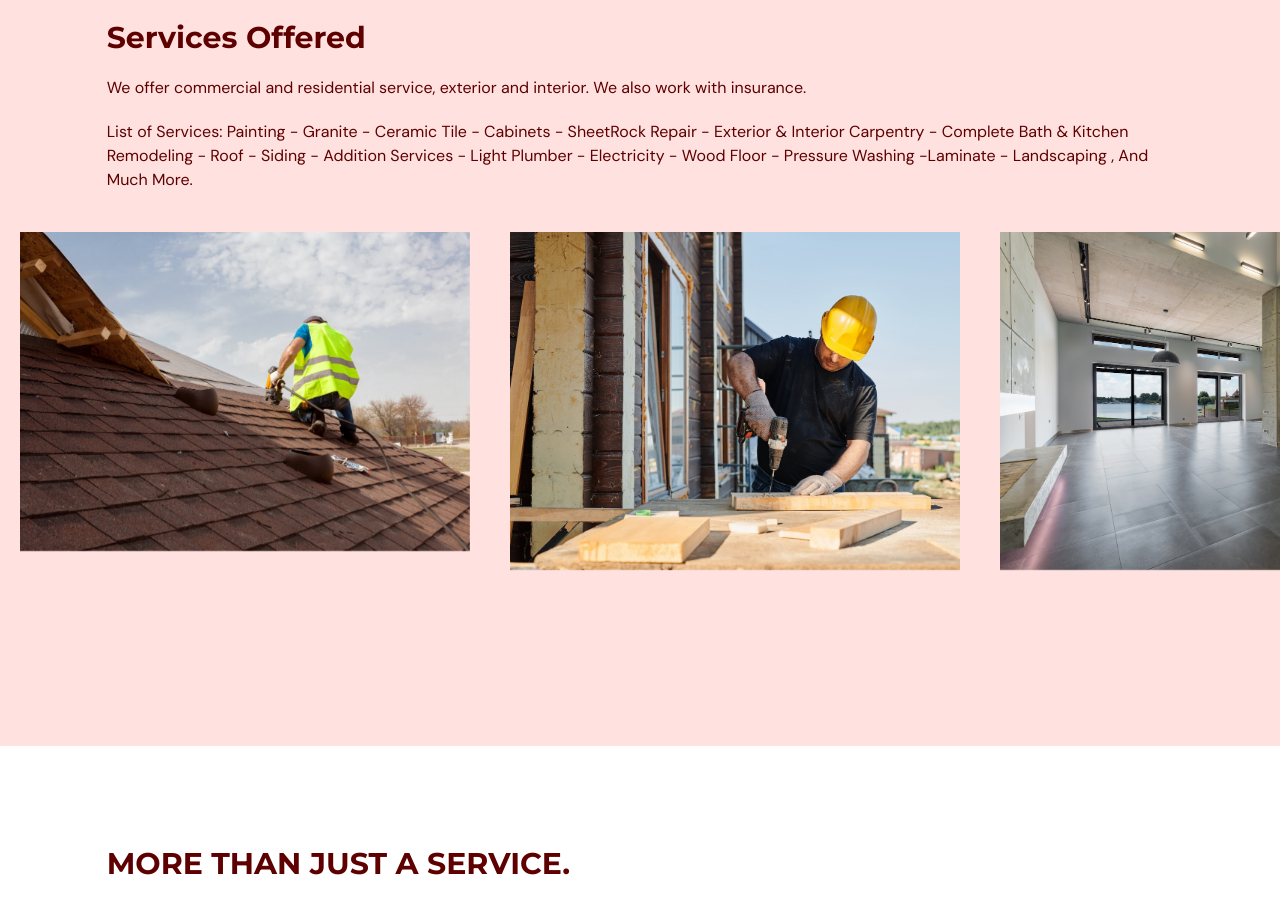
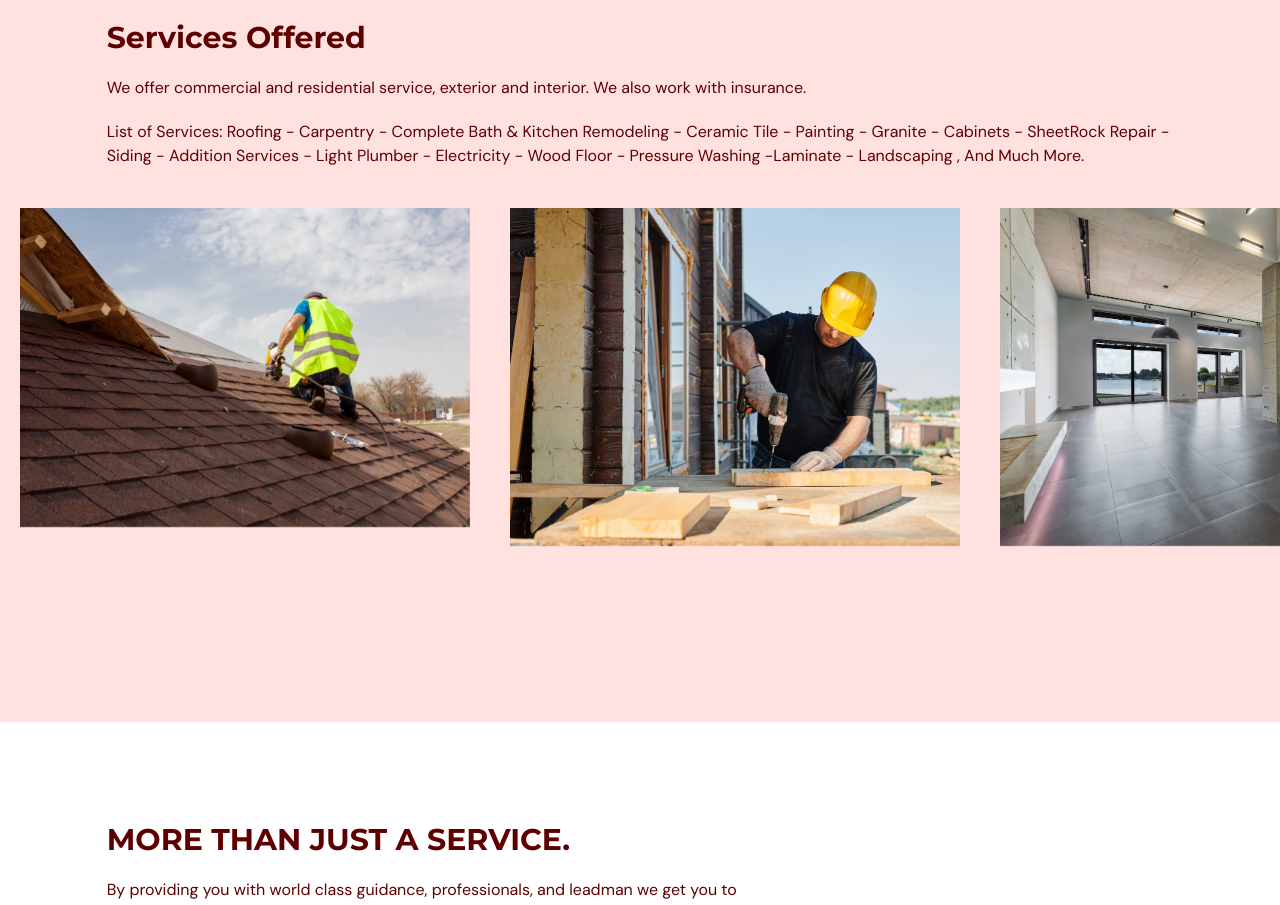
Before and after one commit to Astro713/herlindo-website, a React (Vite) app: page / in a window 1280 px wide. Shown: the part 940-1845 px from the top of the page. Built offline with nearby package versions, Linux system fonts and the light colour scheme.

Commit message:
desc add

```diff
--- a/src/scenes/OurServices/index.tsx
+++ b/src/scenes/OurServices/index.tsx
@@ -69,7 +69,7 @@ const ServicesOffered = ({ setSelectedPage }: Props) => {
                 We offer commercial and residential service, exterior and interior. We also work with insurance.
             </p>
             <p>
-                List of Services: Painting - Granite - Ceramic Tile - Cabinets - SheetRock Repair - Exterior & Interior Carpentry - Complete Bath & Kitchen Remodeling - Roof - Siding - Addition Services - Light Plumber - Electricity - Wood Floor - Pressure Washing -Laminate - Landscaping , And Much More.
+                List of Services: Roofing - Carpentry - Complete Bath & Kitchen Remodeling - Ceramic Tile - Painting - Granite - Cabinets - SheetRock Repair - Siding - Addition Services - Light Plumber - Electricity - Wood Floor - Pressure Washing -Laminate - Landscaping , And Much More.
             </p>
 
         </motion.div>
```
